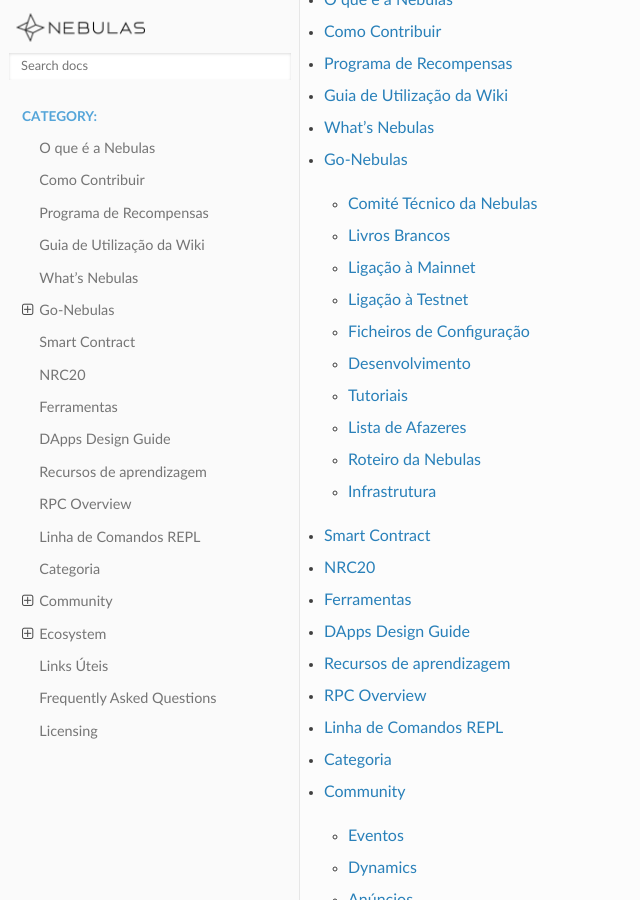
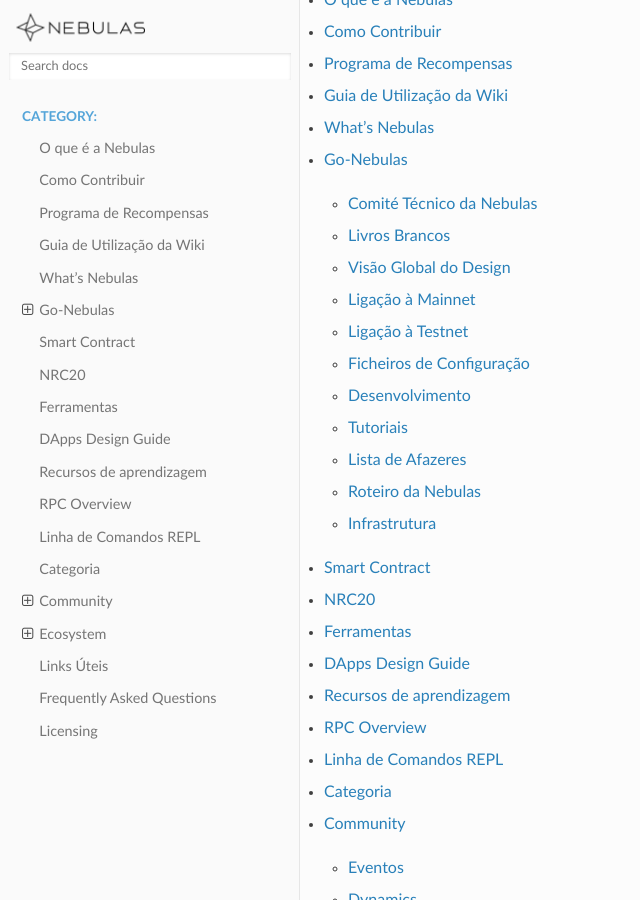
Before and after one commit to nebulasio/nebdocs, a Sphinx documentation site: the page built from docs/index.rst, in a window 1280 px wide and 900 px high, scrolled down 673 px. Shown: the whole window, without its empty margins (0-640 px from the left). Built offline with Sphinx 7.4.7 and the Read the Docs theme 2.0.0, drawn with Linux system fonts in a browser that asks for light colours; pages that are not in the unit, such as notebooks, are missing from menus; some of the changed lines change nothing that is shown.

Commit message:
fixes broken link

```diff
--- a/docs/go-nebulas/README.rst
+++ b/docs/go-nebulas/README.rst
@@ -6,7 +6,7 @@
 
     Comité Técnico da Nebulas <nebulas-technical-committee/README.md>
     Livros Brancos <papers.md>
-    Visão Global do Design
+    Visão Global do Design <design-overview/README.md>
     Ligação à Mainnet <mainnet.md>
     Ligação à Testnet <testnet.md>
     Ficheiros de Configuração <config.md>
```
